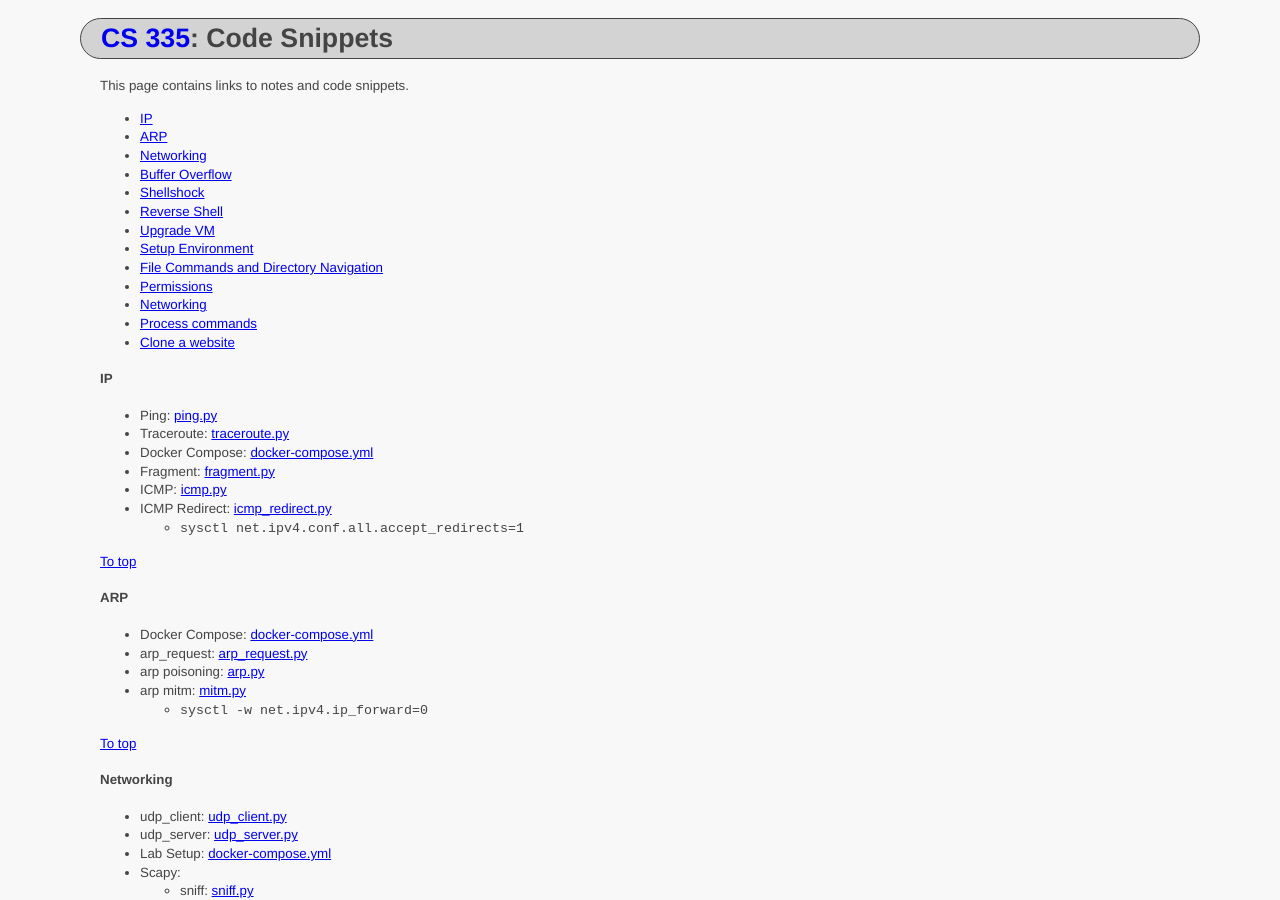
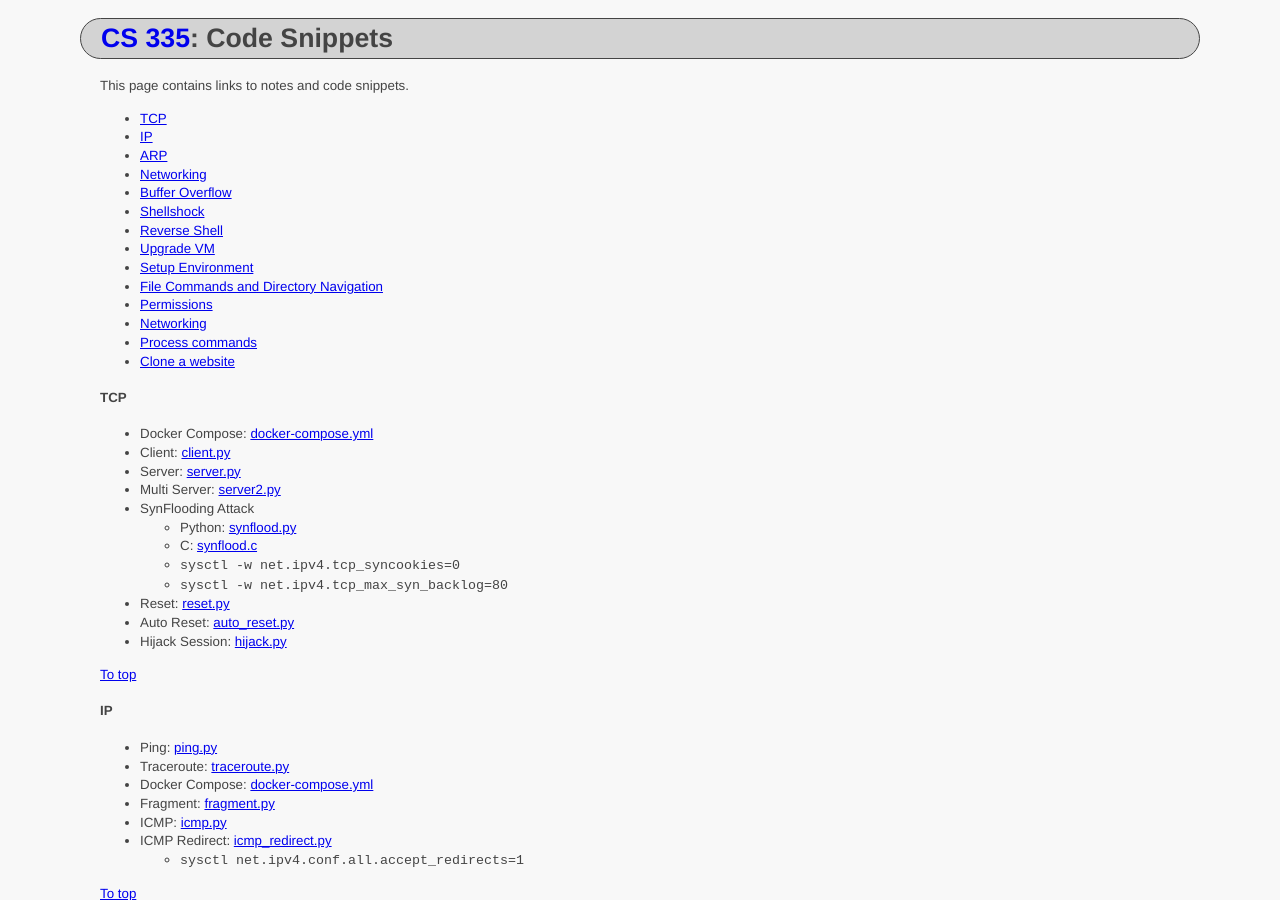
Before and after one commit to ycpcs/cs335-spring2025, a Jekyll site: the page built from notes/index.md, in a window 1280 px wide and 900 px high. Built offline with Jekyll 4.4.1, drawn with Linux system fonts in a browser that asks for light colours.

Commit message:
Update commands

````diff
--- a/notes/index.md
+++ b/notes/index.md
@@ -6,6 +6,7 @@ title: "Code Snippets"
 
 This page contains links to notes and code snippets.
 
+- [TCP](#tcp)
 - [IP](#ip)
 - [ARP](#arp)
 - [Networking](#networking)
@@ -19,6 +20,22 @@ This page contains links to notes and code snippets.
 - [Networking](#networking-1)
 - [Process commands](#process-commands)
 - [Clone a website](#clone-a-website)
+
+#### TCP
+- Docker Compose: <a href=".\tcp\docker-compose.yml" target="_blank">docker-compose.yml</a>
+- Client: <a href=".\tcp\client.txt" target="_blank">client.py</a>
+- Server: <a href=".\tcp\server.txt" target="_blank">server.py</a>
+- Multi Server: <a href=".\tcp\server2.txt" target="_blank">server2.py</a>
+- SynFlooding Attack
+  - Python: <a href=".\tcp\synflood.txt" target="_blank">synflood.py</a>
+  - C: <a href=".\tcp\synflood.c" target="_blank">synflood.c</a>
+  - ```sysctl -w net.ipv4.tcp_syncookies=0```
+  - ```sysctl -w net.ipv4.tcp_max_syn_backlog=80```
+- Reset: <a href=".\tcp\reset.txt" target="_blank">reset.py</a>
+- Auto Reset: <a href=".\tcp\auto_reset.txt" target="_blank">auto_reset.py</a>
+- Hijack Session: <a href=".\tcp\hijack.txt" target="_blank">hijack.py</a>
+
+<a href="#">To top</a>
 
 #### IP
 - Ping: <a href=".\ip\ping.txt" target="_blank">ping.py</a>
````
